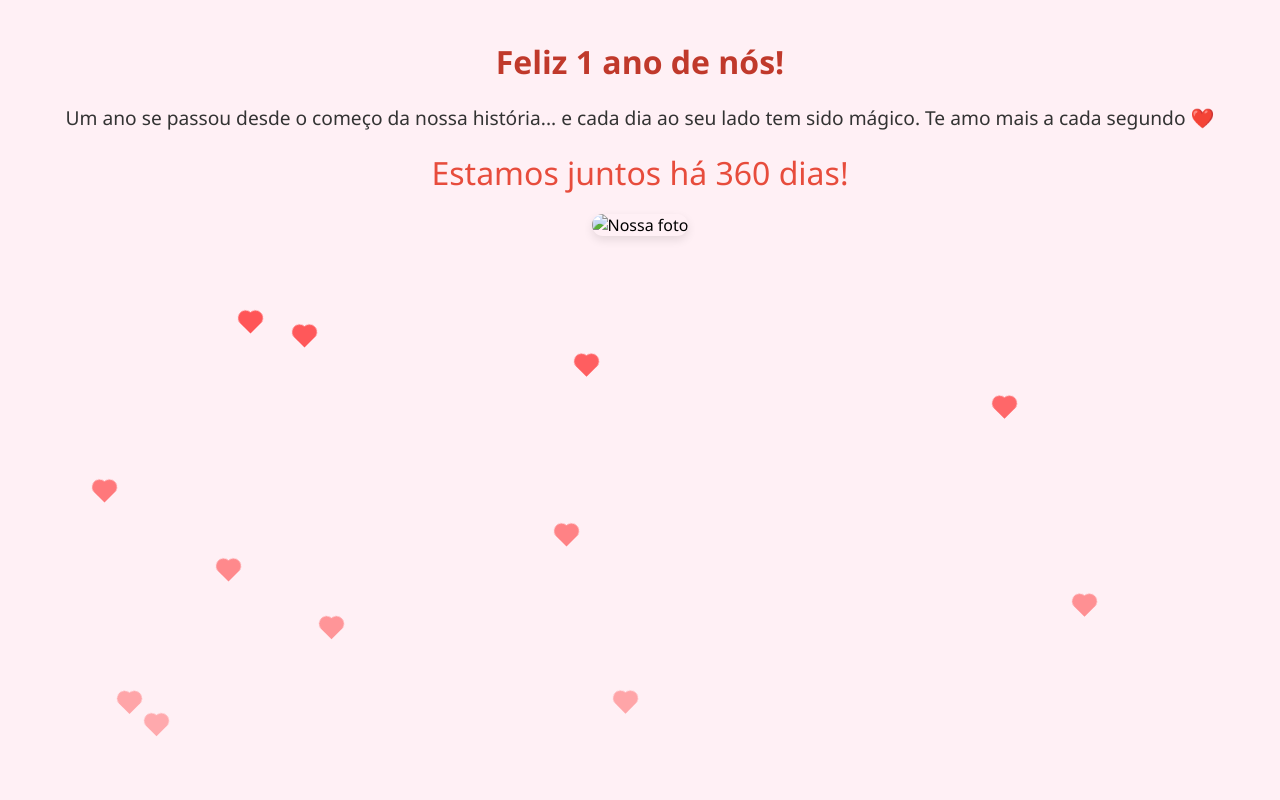
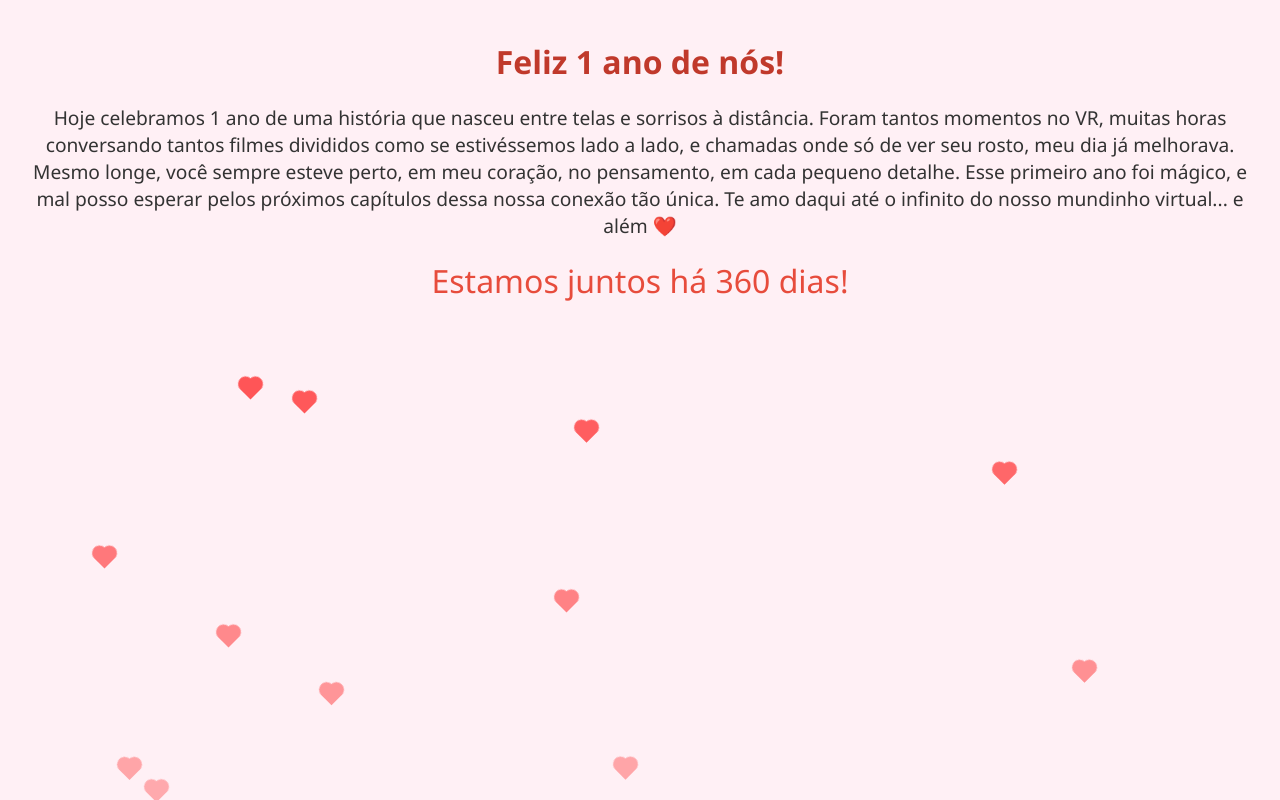
Before and after one commit to KittyYunna/TrueLove, a plain HTML site: page index.html in a window 1280 px wide. Drawn offline with Linux system fonts and the light colour scheme.

Commit message:
Update index.html

```diff
--- a/index.html
+++ b/index.html
@@ -90,13 +90,14 @@
 <body>
   <h1>Feliz 1 ano de nós!</h1>
   <div class="message">
-    <p>Um ano se passou desde o começo da nossa história... e cada dia ao seu lado tem sido mágico. Te amo mais a cada segundo ❤️</p>
+    <p>Hoje celebramos 1 ano de uma história que nasceu entre telas e sorrisos à distância. Foram tantos momentos no VR, muitas horas conversando
+ tantos filmes divididos como se estivéssemos lado a lado, e chamadas onde só de ver seu rosto, meu dia já melhorava.
+ Mesmo longe, você sempre esteve perto, em meu coração, no pensamento, em cada pequeno detalhe.
+Esse primeiro ano foi mágico, e mal posso esperar pelos próximos capítulos dessa nossa conexão tão única.
+Te amo daqui até o infinito do nosso mundinho virtual... e além ❤️</p>
   </div>
 
   <div class="counter" id="daysCounter"></div>
-
-  <div class="image-container">
-    <img src="coloque-sua-imagem-aqui.jpg" alt="Nossa foto">
   </div>
 
   <script>
```
